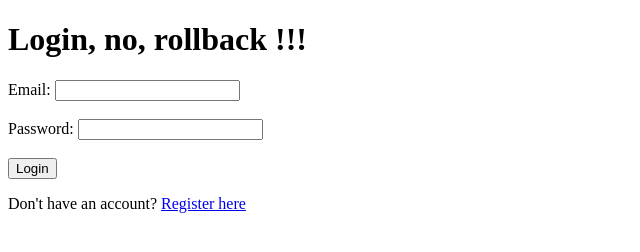
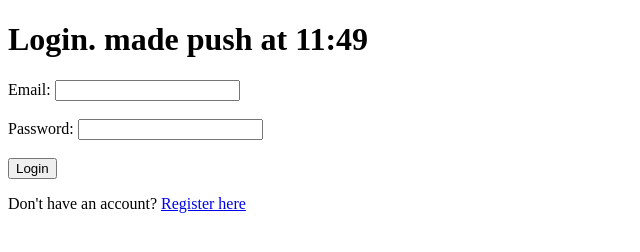
Before and after one commit to Devon-Wilkening/CS396---Blog-Website, a website: page public/login.html in a window 1280 px wide. Shown: the whole page, without its empty margins (0-640 px from the left). Drawn offline with Linux system fonts and the light colour scheme.

Commit message:
testing compose

```diff
--- a/public/login.html
+++ b/public/login.html
@@ -7,7 +7,7 @@
     <title>Login</title>
 </head>
 <body>
-    <h1>Login, no, rollback !!!</h1>
+    <h1>Login. made push at 11:49</h1>
     <form action="/login" method="POST">
         <!-- Login form. Should take email and password -->
         <label for="email">Email:</label>
```
